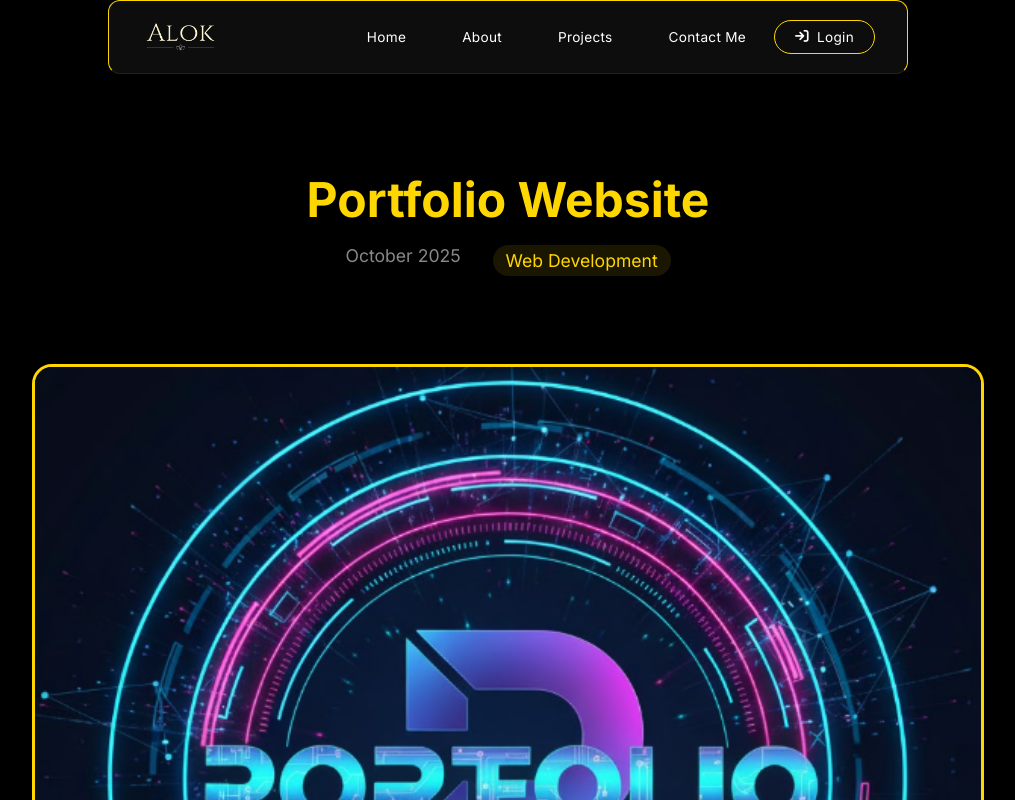
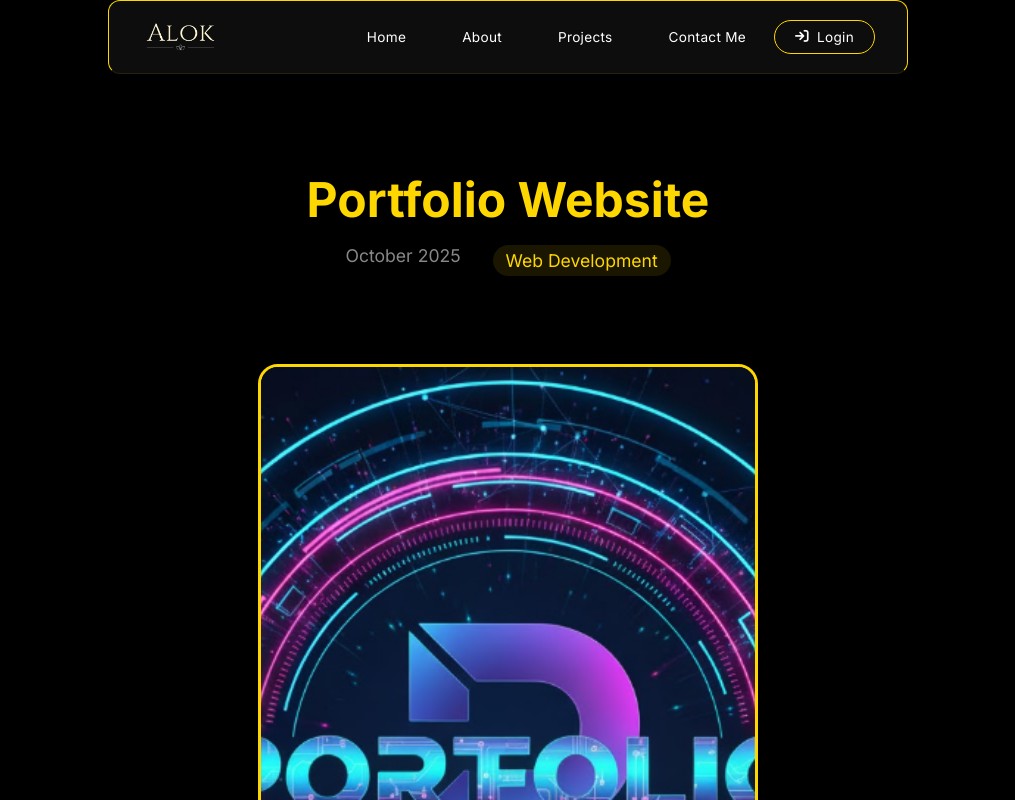
Before and after one commit to aloksinha123/Portfolio.2, a Next.js app: page /projects/portfolio-site in a window 1280 px wide. Shown: the top 800 px of the page, without its empty margins (132-1147 px from the left). Built offline with nearby package versions, Linux system fonts and the light colour scheme.

Commit message:
Reduce project detail image sizes for better layout

```diff
--- a/styles/project.css
+++ b/styles/project.css
@@ -33,21 +33,27 @@
 .project-image-container {
   position: relative;
   width: 100%;
-  margin-bottom: 3rem;
+  max-width: 500px;
+  margin: 0 auto 3rem;
   border-radius: 20px;
   overflow: hidden;
   box-shadow: 0 8px 30px rgba(0, 0, 0, 0.3);
   border: 3px solid var(--highlight);
+  display: flex;
+  justify-content: center;
+  align-items: center;
 }
 
-.project-main-image {
+.project-detail-image {
   width: 100%;
   height: auto;
+  max-height: 400px;
+  object-fit: contain;
   display: block;
   transition: transform 0.5s ease;
 }
 
-.project-image-container:hover .project-main-image {
+.project-image-container:hover .project-detail-image {
   transform: scale(1.03);
 }
 
```
